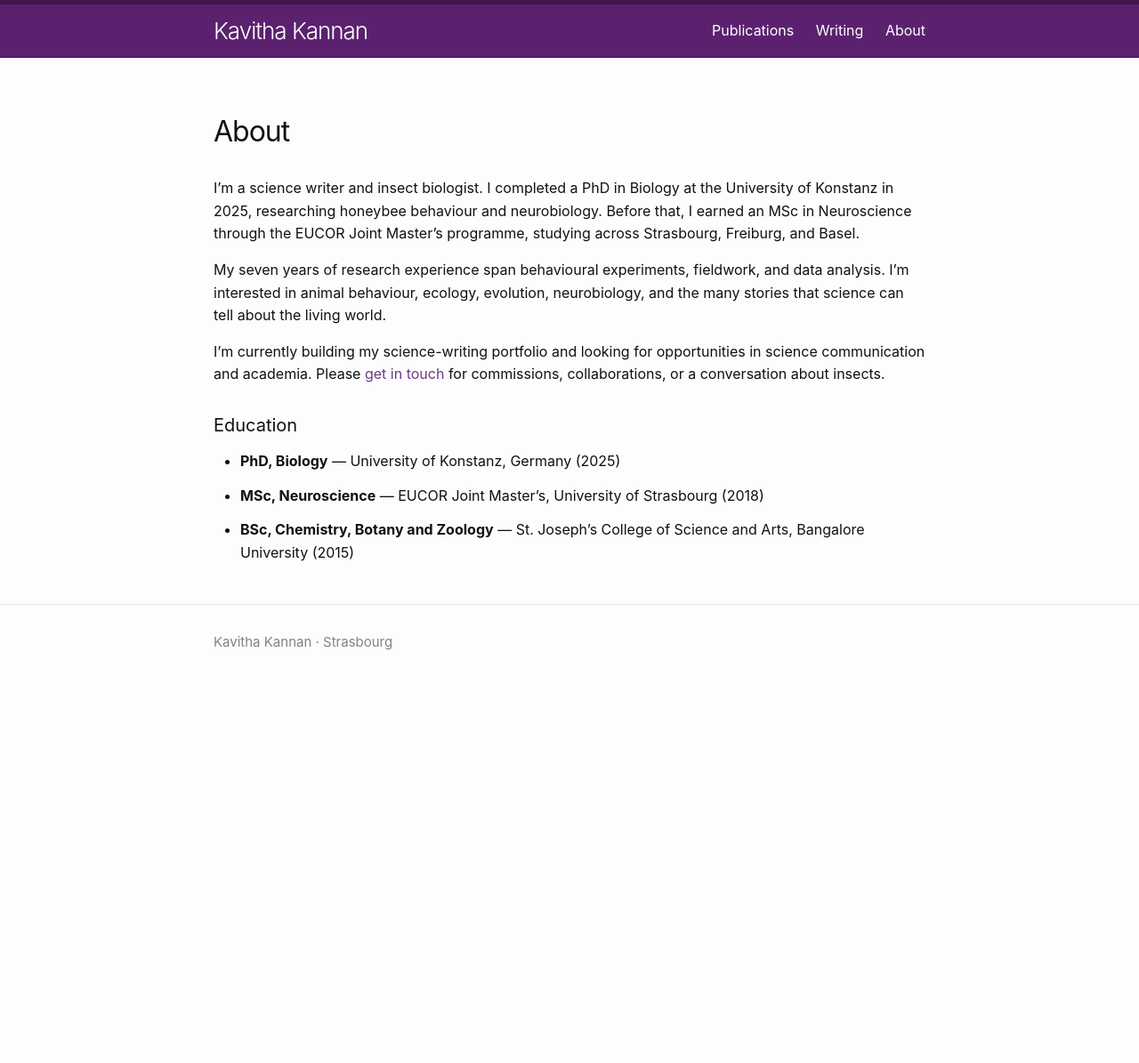
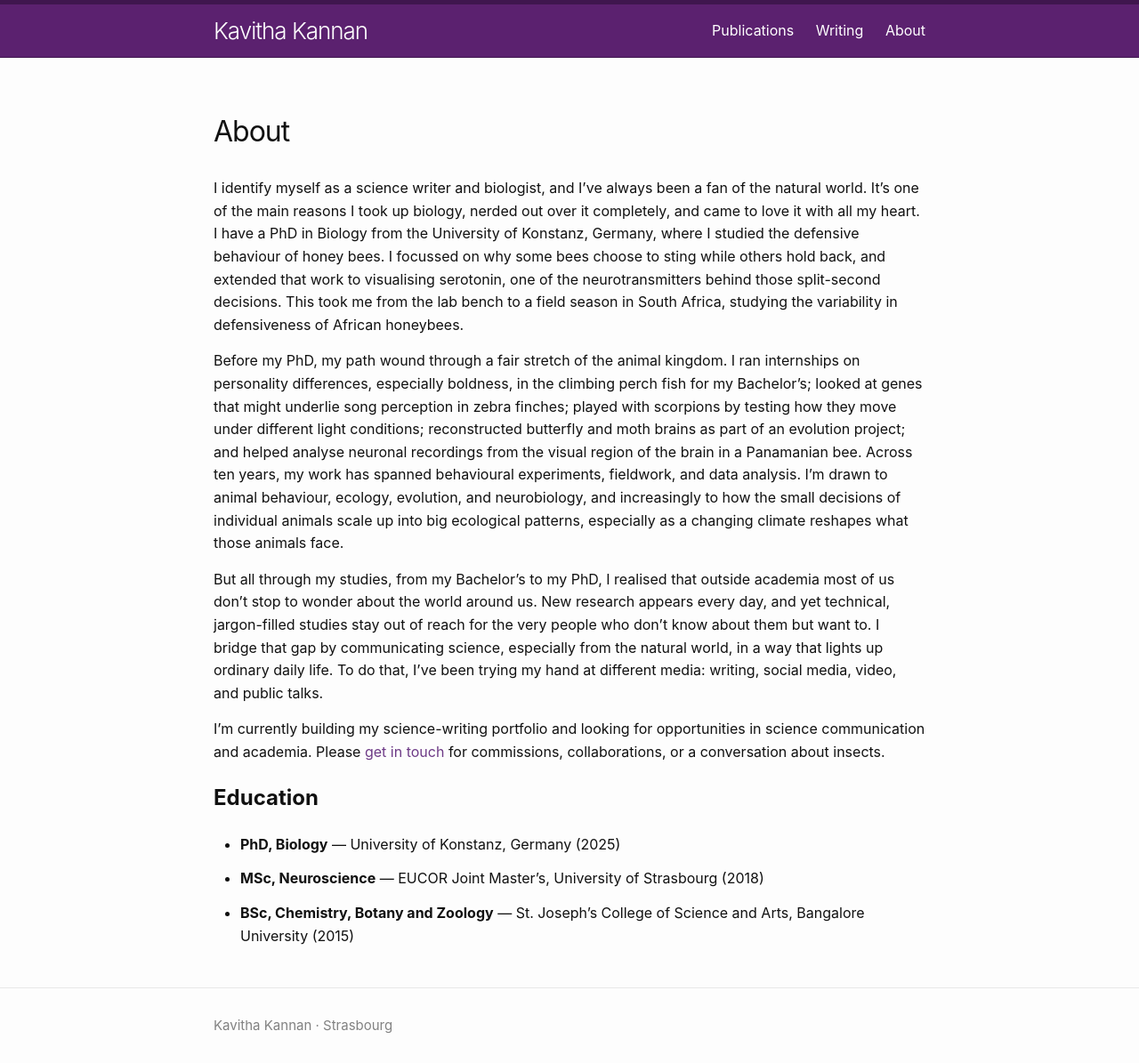
Before and after one commit to buzzingkavs/buzzingkavs.github.io, a Jekyll site: the page built from about.markdown, in a window 1280 px wide. Shown: the whole page at 89% size. Built offline with Jekyll 4.4.1, drawn with Linux system fonts in a browser that asks for light colours; before the commit the page ends 900 px from its top, so only the background shows below that.

Commit message:
Revise about section with detailed background
Updated personal description and research background, emphasizing communication of science and experiences across various fields.

```diff
--- a/about.markdown
+++ b/about.markdown
@@ -3,15 +3,16 @@ layout: page
 title: About
 permalink: /about/
 ---
+I identify myself as a science writer and biologist, and I've always been a fan of the natural world. It's one of the main reasons I took up biology, nerded out over it completely, and came to love it with all my heart. I have a PhD in Biology from the University of Konstanz, Germany, where I studied the defensive behaviour of honey bees. I focussed on why some bees choose to sting while others hold back, and extended that work to visualising serotonin, one of the neurotransmitters behind those split-second decisions. This took me from the lab bench to a field season in South Africa, studying the variability in defensiveness of African honeybees.
 
-I’m a science writer and insect biologist. I completed a PhD in Biology at the University of Konstanz in 2025, researching honeybee behaviour and neurobiology. Before that, I earned an MSc in Neuroscience through the EUCOR Joint Master’s programme, studying across Strasbourg, Freiburg, and Basel.
+Before my PhD, my path wound through a fair stretch of the animal kingdom. I ran internships on personality differences, especially boldness, in the climbing perch fish for my Bachelor's; looked at genes that might underlie song perception in zebra finches; played with scorpions by testing how they move under different light conditions; reconstructed butterfly and moth brains as part of an evolution project; and helped analyse neuronal recordings from the visual region of the brain in a Panamanian bee. Across ten years, my work has spanned behavioural experiments, fieldwork, and data analysis. I'm drawn to animal behaviour, ecology, evolution, and neurobiology, and increasingly to how the small decisions of individual animals scale up into big ecological patterns, especially as a changing climate reshapes what those animals face.
 
-My seven years of research experience span behavioural experiments, fieldwork, and data analysis. I’m interested in animal behaviour, ecology, evolution, neurobiology, and the many stories that science can tell about the living world.
+But all through my studies, from my Bachelor's to my PhD, I realised that outside academia most of us don't stop to wonder about the world around us. New research appears every day, and yet technical, jargon-filled studies stay out of reach for the very people who don't know about them but want to. I bridge that gap by communicating science, especially from the natural world, in a way that lights up ordinary daily life. To do that, I've been trying my hand at different media: writing, social media, video, and public talks.
 
-I’m currently building my science-writing portfolio and looking for opportunities in science communication and academia. Please [get in touch](mailto:kavithakannan1994@gmail.com) for commissions, collaborations, or a conversation about insects.
+I'm currently building my science-writing portfolio and looking for opportunities in science communication and academia. Please [get in touch](mailto:kavithakannan1994@gmail.com) for commissions, collaborations, or a conversation about insects.
 
-#### Education
+## Education
 
 - **PhD, Biology** — University of Konstanz, Germany (2025)
-- **MSc, Neuroscience** — EUCOR Joint Master’s, University of Strasbourg (2018)
-- **BSc, Chemistry, Botany and Zoology** — St. Joseph’s College of Science and Arts, Bangalore University (2015)
+- **MSc, Neuroscience** — EUCOR Joint Master's, University of Strasbourg (2018)
+- **BSc, Chemistry, Botany and Zoology** — St. Joseph's College of Science and Arts, Bangalore University (2015)
```
